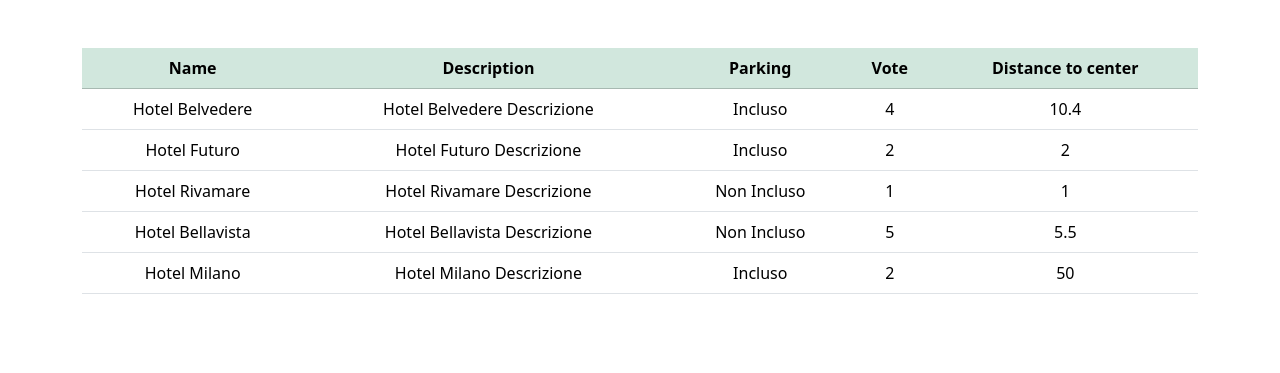
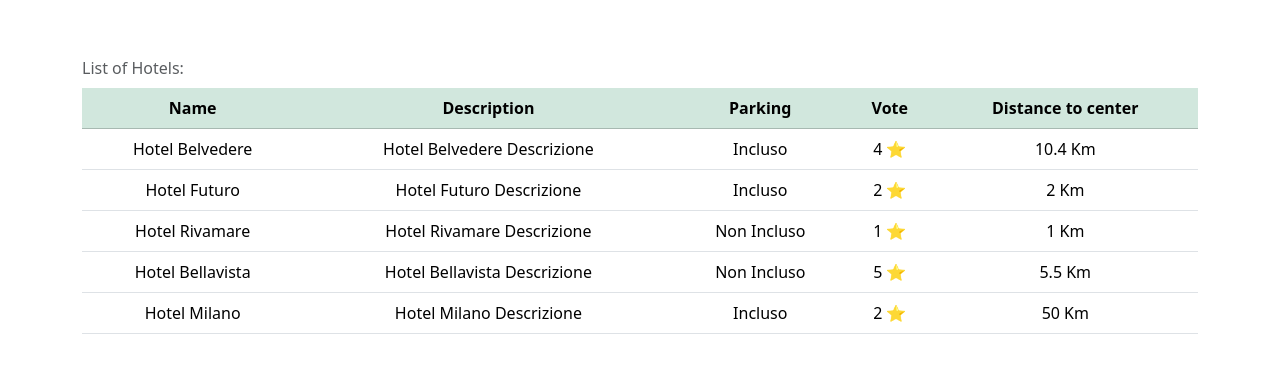
Before and after one commit to andreacagnina/php-hotel, a PHP site: page / in a window 1280 px wide. Shown: the top 373 px of the page. Run offline with PHP 8.4, Linux system fonts and the light colour scheme.

Commit message:
[feat] style table

```diff
--- a/index.php
+++ b/index.php
@@ -36,7 +36,6 @@ $hotels = [
         'vote' => 2,
         'distance_to_center' => 50
     ],
-
 ];
 
 ?>
@@ -57,7 +56,8 @@ $hotels = [
             <div class="row">
                 <div class="col-12">
                     <div class="content my-5 text-center">
-                        <table class="table table-hover">
+                        <table class="table table-hover caption-top">
+                            <caption>List of Hotels:</caption>
                             <thead>
                                 <tr class="table-success">
                                     <?php foreach ($hotels[0] as $index => $x) { ?>
@@ -70,7 +70,6 @@ $hotels = [
                             <tbody>
                                 <tr>
                                     <?php foreach ($hotels as $hotel) { ?>
-
                                         <td>
                                             <?php echo $hotel['name'] ?>
                                         </td>
@@ -83,15 +82,12 @@ $hotels = [
                                         </td>
 
                                         <td>
-                                            <?php echo $hotel['vote'] ?>
+                                            <?php echo $hotel['vote'] ?> <span>⭐</span>
                                         </td>
 
                                         <td>
-                                            <?php echo $hotel['distance_to_center'] ?>
+                                            <?php echo $hotel['distance_to_center'] ?> Km
                                         </td>
-
-
-
                                 </tr>
                             <?php } ?>
                             </tbody>
```
